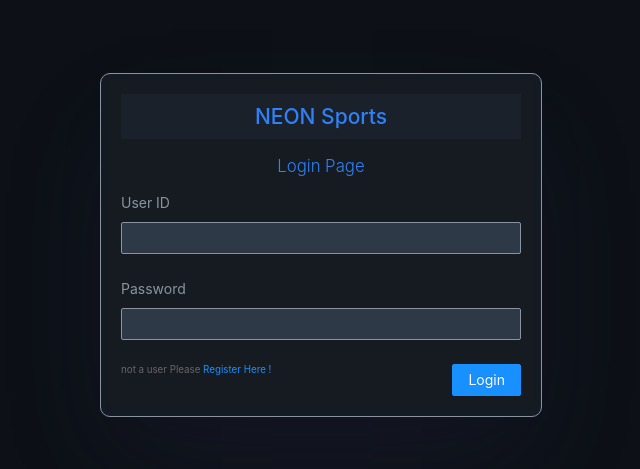
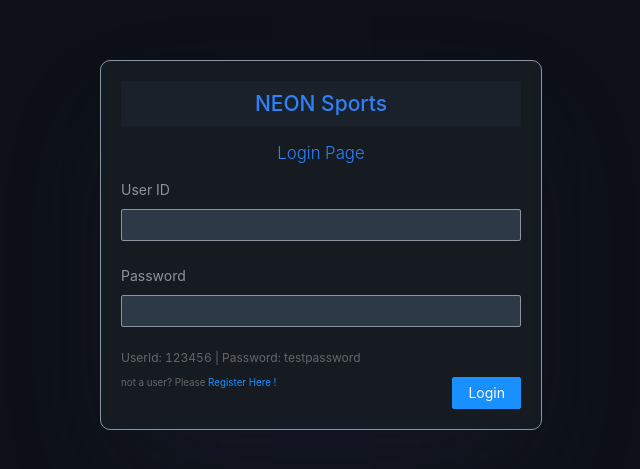
Before and after one commit to The-Able/business-erp, a React (Create React App) app in the folder client/: page /login in a window 1280 px wide. Shown: the part 155-624 px from the top of the page, without its empty margins (319-959 px from the left). Built offline with nearby package versions, Linux system fonts and the light colour scheme.

Commit message:
add test login  details

```diff
--- a/client/src/index.css
+++ b/client/src/index.css
@@ -23,7 +23,9 @@ body {
   height: 100px;
   width: 100px;
 }
-
+.test-creds{
+  font-size: 12px;
+}
 
 .category {
   display: flex;
--- a/client/src/pages/Login.js
+++ b/client/src/pages/Login.js
@@ -14,7 +14,10 @@ const Login = () => {
       dispatch({
         type: "SHOW_LOADING",
       });
-      const res = await axios.post("https://business-erp-mern.vercel.app/api/users/login", value);
+      const res = await axios.post(
+        "https://business-erp-mern.vercel.app/api/users/login",
+        value
+      );
       dispatch({ type: "HIDE_LOADING" });
       if (res.data.message === "Login Fail") {
         return message.error("User Not Found");
@@ -50,10 +53,12 @@ const Login = () => {
             <Form.Item name="password" label="Password">
               <Input required type="password" />
             </Form.Item>
-
+            <p className="test-creds">
+              UserId: 123456 | Password: testpassword
+            </p>
             <div className="d-flex justify-content-between">
               <p>
-                not a user Please
+                not a user? Please
                 <Link to="/register"> Register Here !</Link>
               </p>
               <Button type="primary" htmlType="submit">
```
